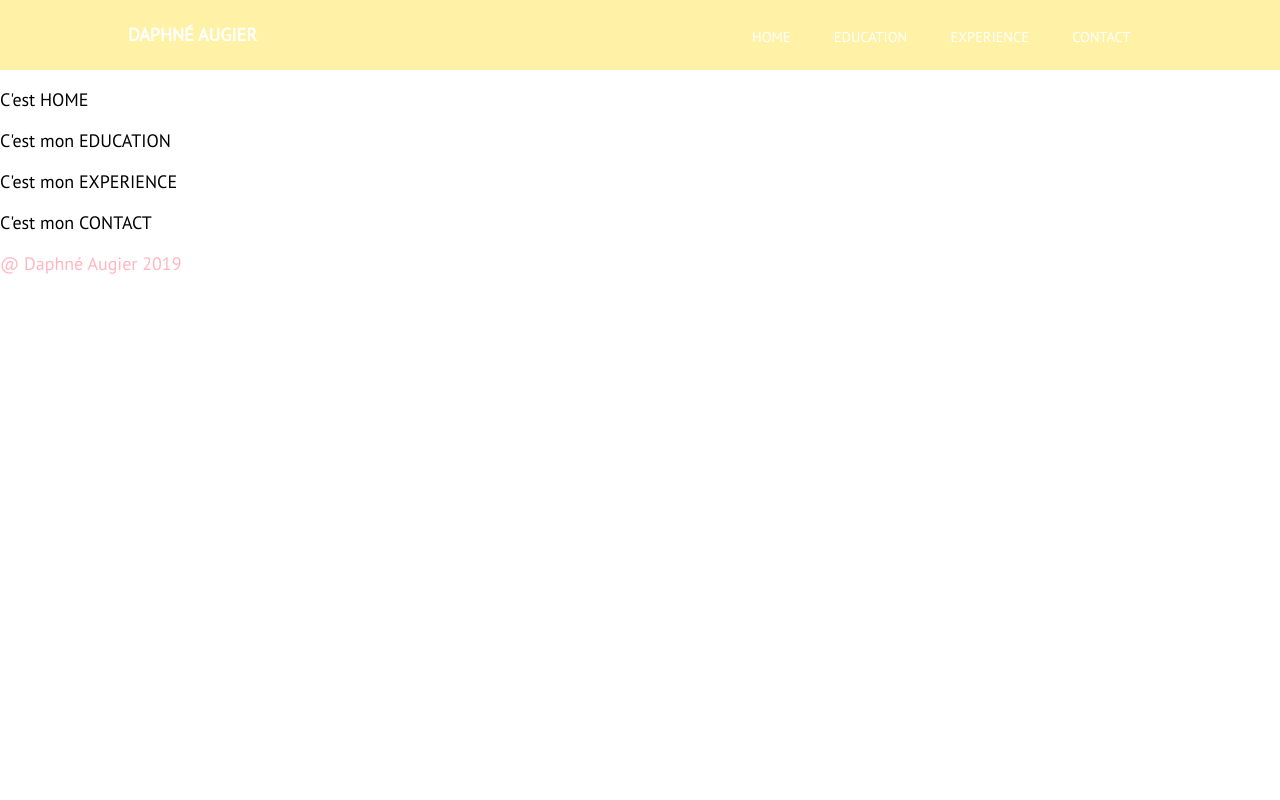
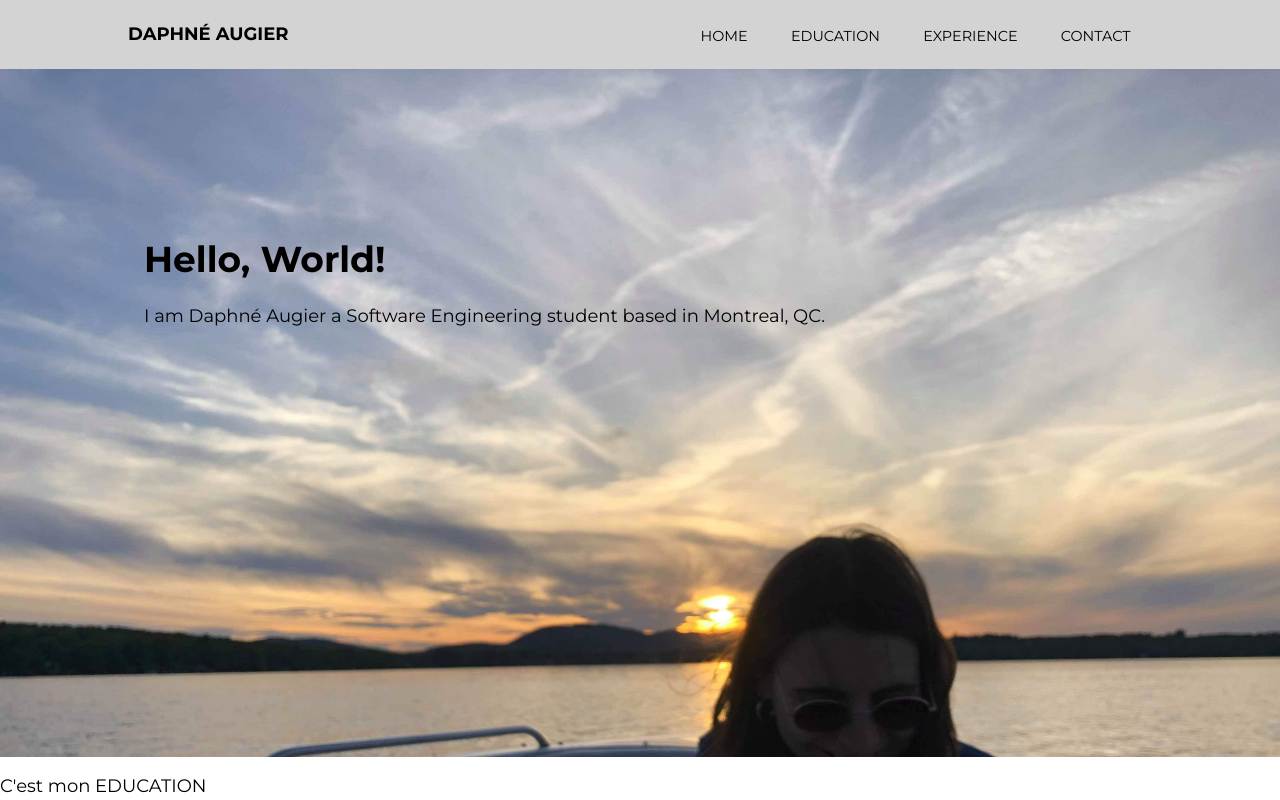
Before and after one commit to daphneaugier/daphne, an Angular app: page / in a window 1280 px wide. Shown: the top 800 px of the page. Built offline with nearby package versions, Linux system fonts and the light colour scheme.

Commit message:
Addind pictures, footer

```diff
--- a/src/app/app.component.html
+++ b/src/app/app.component.html
@@ -7,5 +7,9 @@
 <footer>
         <div class="inner">
           @ Daphné Augier 2019
+          <button type="button" mdbBtn color="tw" class="waves-light" mdbWavesEffect><i class="fab fa-twitter left"></i>Twitter</button>
+          <button type="button" mdbBtn color="li" class="waves-light" mdbWavesEffect><i class="fab fa-linkedin-in left"></i>Linkedin</button>
+          <button type="button" mdbBtn color="git" class="waves-light" mdbWavesEffect><i class="fab fa-github left"></i>Github</button>
+          <button type="button" mdbBtn  color="slack" class="waves-light" mdbWavesEffect><i class="fab fa-slack left"></i>Slack</button>
         </div>
 </footer>
--- a/src/app/app.component.scss
+++ b/src/app/app.component.scss
@@ -1,3 +1,5 @@
 footer {
-    color : lightpink;
+    color : black;
+    background-color: lightblue;
+    padding: 3em;
 }
--- a/src/app/home/home.component.html
+++ b/src/app/home/home.component.html
@@ -1,3 +1,4 @@
-<p>
-  C'est HOME
-</p>
+<main>
+<h1>Hello, World!</h1>
+I am Daphné Augier a Software Engineering student based in Montreal, QC.
+</main>
--- a/src/app/home/home.component.scss
+++ b/src/app/home/home.component.scss
@@ -0,0 +1,11 @@
+
+
+main {
+  background-image: url("daphne.JPG");
+  background-size: cover;
+  padding: 8em;
+  margin : 0em;
+  min-width: 200px;
+  max-height: 100%;
+  min-height: 50%;
+}
--- a/src/app/nav/nav.component.scss
+++ b/src/app/nav/nav.component.scss
@@ -1,8 +1,9 @@
 header {
-    background: #fff1a5;
+    background: lightgray;
 
     .logo {
         font-weight: bold;
+        color: black;
     }
 
     nav {
@@ -19,6 +20,7 @@ header {
                     padding: 1.5em;
                     text-transform: uppercase;
                     font-size: .8em;
+                    color: black;
 
                     &:hover {
                         background: #fff1a5;
--- a/src/styles.css
+++ b/src/styles.css
@@ -1,5 +1,5 @@
 /* You can add global styles to this file, and also import other style files */
-@import url('https://fonts.googleapis.com/css?family=PT+Sans&display=swap');
+@import url('http://fonts.googleapis.com/css?family=Montserrat:400,700');
 
 
 body, html {
@@ -8,8 +8,9 @@ body, html {
 }
 
 body {
-    font-family: 'PT Sans', sans-serif;
+    font-family: 'Montserrat' , sans-serif;
     font-size: 18px;
+    font-style: bold;
 }
 
 a {
```
Also changed, not shown: src/app/home/daphne.JPG (added).
